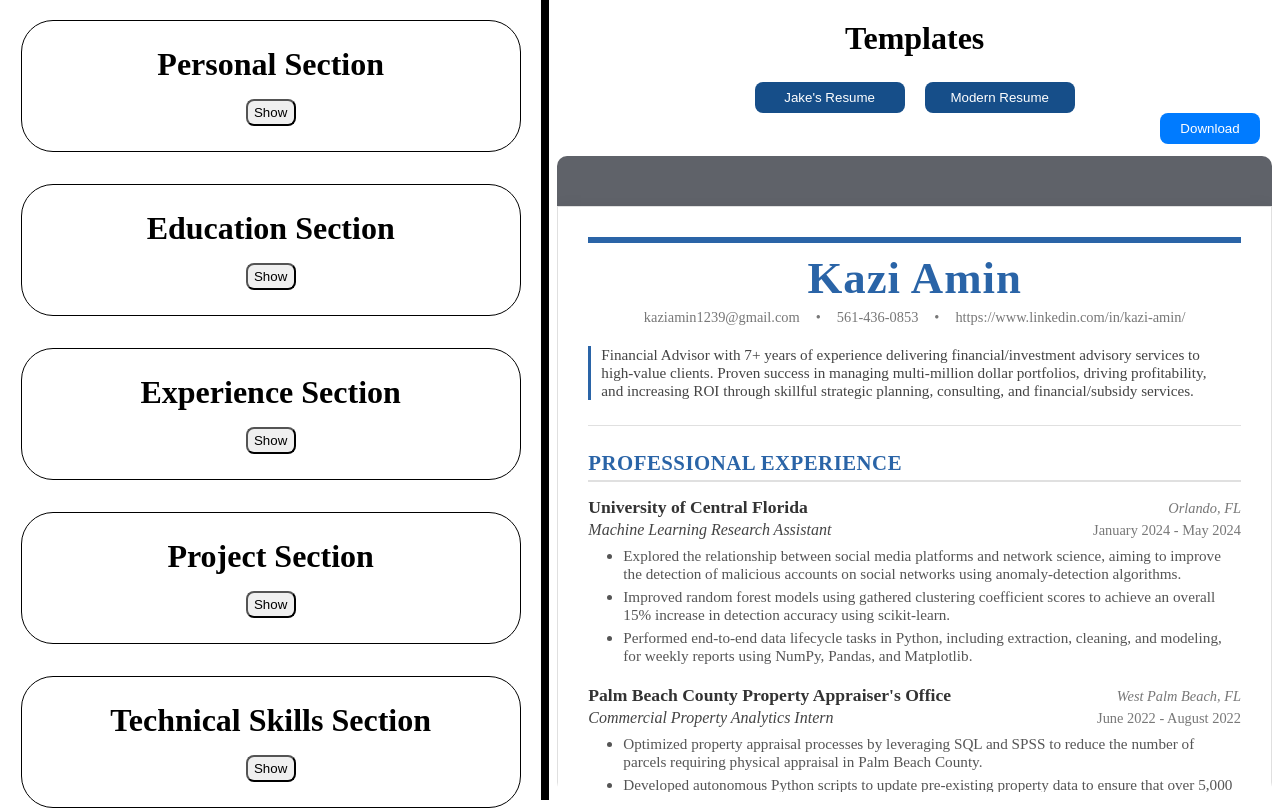
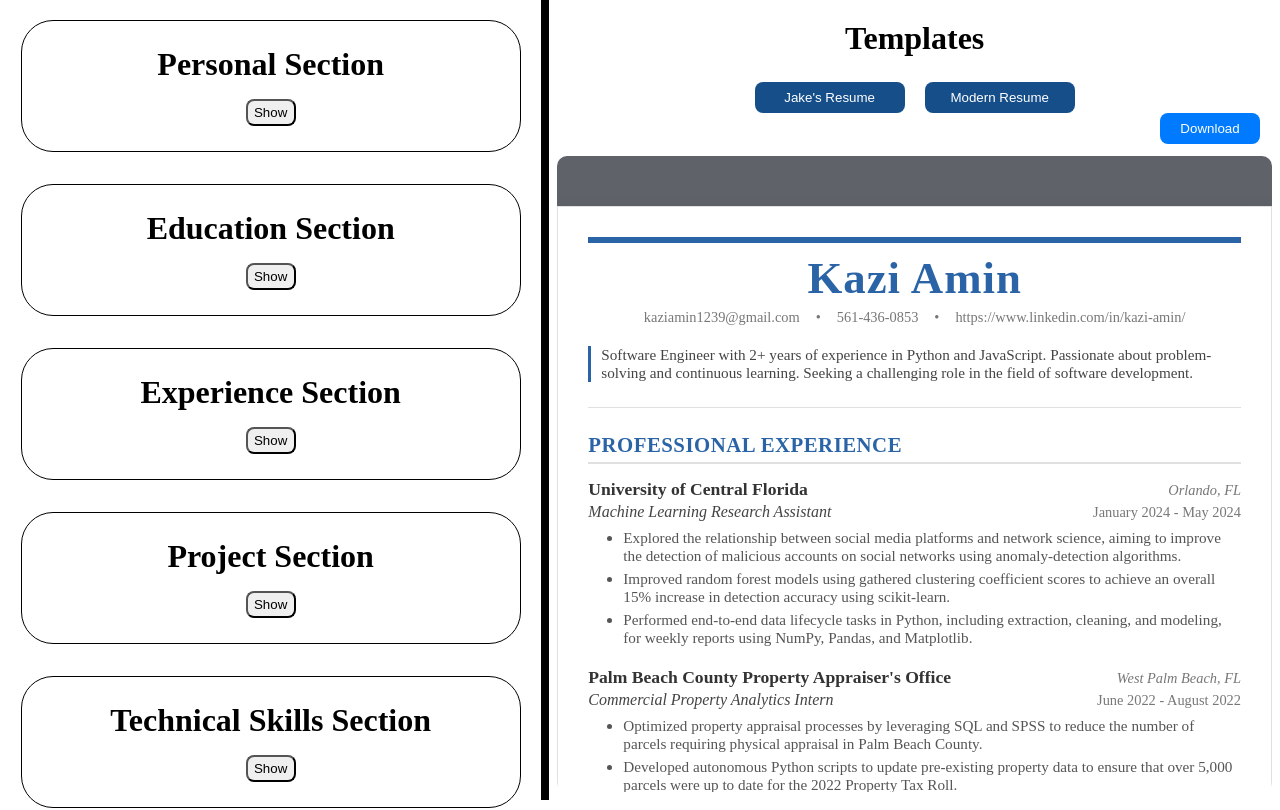
Before and after one commit to KaziAmin110/OnlineResumeGenerator, a React (Vite) app: page / in a window 1280 px wide. Both pictures are taken after a click on the button "Modern Resume". Built offline with nearby package versions, Linux system fonts and the light colour scheme.

Commit message:
Added Personal Summary Section to Modern Resume Template

```diff
--- a/src/components/Display/ModernResume.jsx
+++ b/src/components/Display/ModernResume.jsx
@@ -3,7 +3,7 @@ import "./ModernResume.css";
 
 const ModernResume = React.forwardRef(
   ({ personalInfo, experiences, technicalSkillsHeaders }, ref) => {
-    const { name, email, phone, linkedIn } = personalInfo || {};
+    const { name, email, phone, linkedIn, personalSummary } = personalInfo || {};
     const { uniName, uniGpa, uniProgram, uniGraduation } = personalInfo || {};
 
     return (
@@ -20,11 +20,7 @@ const ModernResume = React.forwardRef(
             {/* <span>twitter.com/Richard_Williams</span> Or website */}
           </div>
           <p className="header-summary-mr">
-            Financial Advisor with 7+ years of experience delivering
-            financial/investment advisory services to high-value clients. Proven
-            success in managing multi-million dollar portfolios, driving
-            profitability, and increasing ROI through skillful strategic
-            planning, consulting, and financial/subsidy services.
+            {personalSummary}
           </p>
         </header>
 
--- a/src/components/Personal/PersonalCard.jsx
+++ b/src/components/Personal/PersonalCard.jsx
@@ -6,6 +6,9 @@ const PersonalCard = ({ personalInfo, onUpdatePersonalInfo }) => {
   const [email, setEmail] = useState(personalInfo.email);
   const [phone, setPhone] = useState(personalInfo.phone);
   const [linkedIn, setLinkedIn] = useState(personalInfo.linkedIn);
+  const [personalSummary, setPersonalSummary] = useState(
+    personalInfo.personalSummary
+  );
 
   const handleNameChange = (e) => {
     setName(e.target.value);
@@ -23,9 +26,12 @@ const PersonalCard = ({ personalInfo, onUpdatePersonalInfo }) => {
     setLinkedIn(e.target.value);
   };
 
+  const handlePersonaSummaryChange = (e) => {
+    setPersonalSummary(e.target.value);
+  };
+
   const handlePersonalInfoUpdate = () => {
-    onUpdatePersonalInfo({ ...personalInfo, name, email, phone, linkedIn });
-
+    onUpdatePersonalInfo({ ...personalInfo, name, email, phone, linkedIn, personalSummary });
   };
 
   return (
@@ -70,6 +76,16 @@ const PersonalCard = ({ personalInfo, onUpdatePersonalInfo }) => {
           onChange={handleLinkedinChange}
         />
       </div>
+      <div className="preview-container">
+        <h3 className="input-header">Enter Personal Summary: </h3>
+        <input
+          type="text"
+          name="summary"
+          placeholder="Enter LinkedIn:"
+          value={personalSummary}
+          onChange={handlePersonaSummaryChange}
+        />
+      </div>
       <button onClick={handlePersonalInfoUpdate} className="save-btn">
         Save
       </button>
--- a/src/data/resume.js
+++ b/src/data/resume.js
@@ -7,6 +7,7 @@ const personalInfoData = {
   uniProgram: "Bachelor of Science in Computer Science",
   uniGraduation: "May 2026",
   linkedIn: "https://www.linkedin.com/in/kazi-amin/",
+  personalSummary: "Software Engineer with 2+ years of experience in Python and JavaScript. Passionate about problem-solving and continuous learning. Seeking a challenging role in the field of software development.",
 };
 
 const experiencesData = [
```
